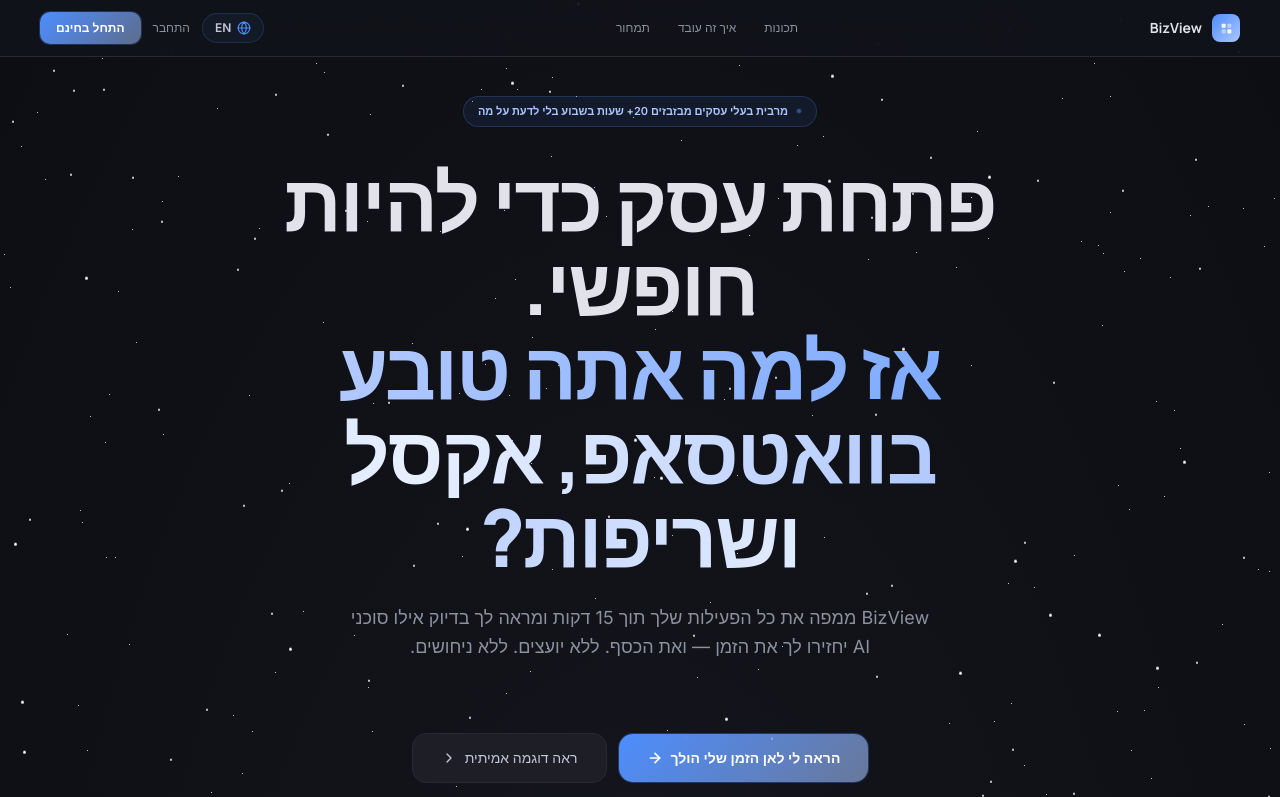
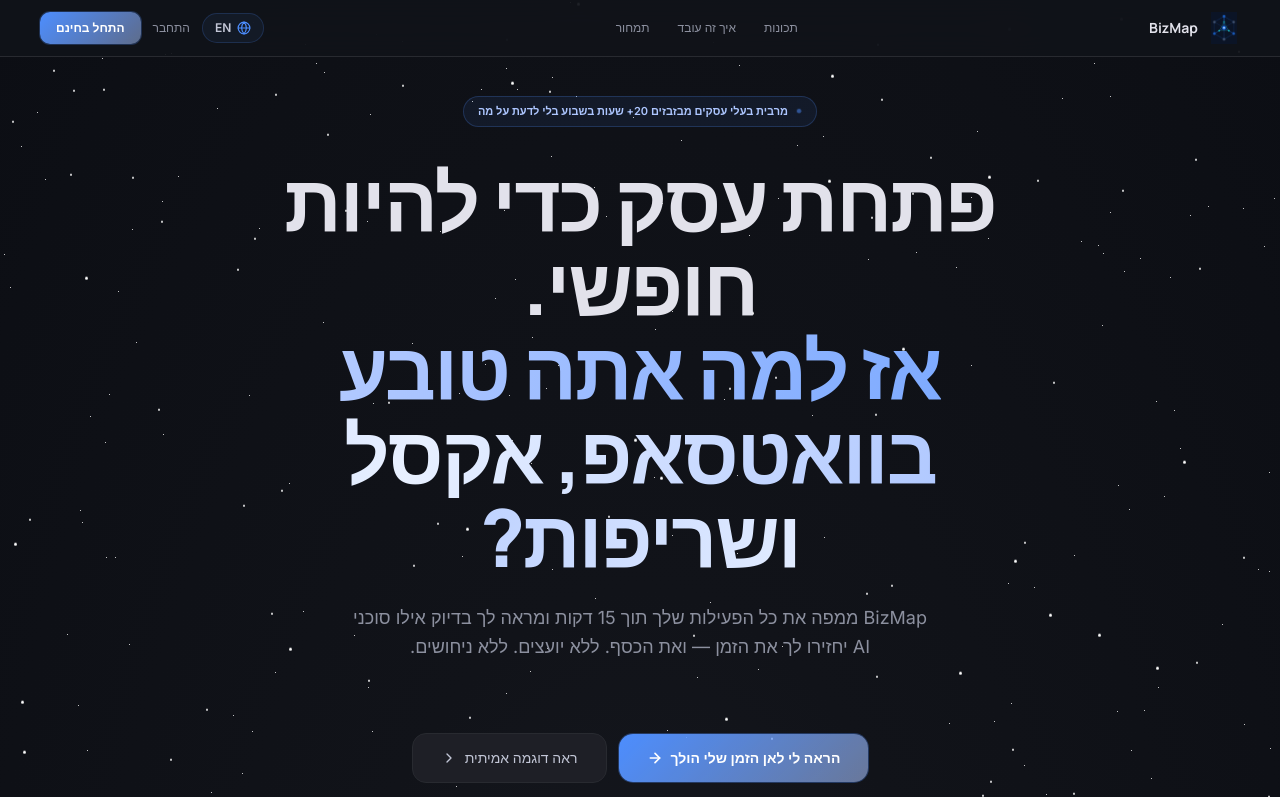
Before and after one commit to Shaus12/amitStartup, a Next.js app: page /landing in a window 1280 px wide. Shown: the top 797 px of the page. Built offline with nearby package versions, Linux system fonts and the light colour scheme.

Commit message:
brand: updated application name to BizMap and replaced svgs with imported logo

```diff
--- a/app/(app)/report/ReportClient.tsx
+++ b/app/(app)/report/ReportClient.tsx
@@ -103,7 +103,7 @@
               </div>
               <div className="text-right text-xs" style={{ color: C.muted }}>
                 <p>Generated {new Date().toLocaleDateString("en-US", { year: "numeric", month: "long", day: "numeric" })}</p>
-                <p className="mt-1">Powered by BizView + Claude AI</p>
+                <p className="mt-1">Powered by BizMap + Claude AI</p>
               </div>
             </div>
 
@@ -251,7 +251,7 @@
 
           {/* Footer */}
           <div className="mt-16 pt-6 flex items-center justify-between text-[10px]" style={{ borderTop: `1px solid ${C.border}`, color: C.muted }}>
-            <span>Generated by BizView Intelligence · bizview.app</span>
+            <span>Generated by BizMap Intelligence · bizview.app</span>
             <span>{new Date().toLocaleDateString()}</span>
           </div>
         </div>
--- a/app/layout.tsx
+++ b/app/layout.tsx
@@ -18,7 +18,7 @@
 });
 
 export const metadata: Metadata = {
-  title: "BizView — Your Business From Above",
+  title: "BizMap — Your Business From Above",
   description: "Understand every process in your business and find where AI can save you time and money.",
 };
 
--- a/app/login/page.tsx
+++ b/app/login/page.tsx
@@ -51,14 +51,9 @@
 
       <div className="relative w-full max-w-sm mx-4">
         <div className="flex items-center justify-center gap-2 mb-8">
-          <div
-            className="w-8 h-8 rounded-lg flex items-center justify-center"
-            style={{ background: "linear-gradient(135deg, #6366f1, #8b5cf6)", boxShadow: "0 0 20px rgba(99,102,241,0.4)" }}
-          >
-            <Network className="w-4 h-4 text-white" strokeWidth={1.5} />
-          </div>
+          <img src="/logo.png" alt="BizMap Logo" className="w-10 h-10 object-contain" />
           <span className="text-base font-semibold" style={{ color: "#e2e2eb", fontFamily: "var(--font-manrope)" }}>
-            BizView
+            BizMap
           </span>
         </div>
 
--- a/components/landing/LandingPage.tsx
+++ b/components/landing/LandingPage.tsx
@@ -90,7 +90,7 @@
       badge: "מרבית בעלי עסקים מבזבזים 20+ שעות בשבוע בלי לדעת על מה",
       h1: "פתחת עסק כדי להיות חופשי.",
       h2: "אז למה אתה טובע בוואטסאפ, אקסל ושריפות?",
-      sub: "BizView ממפה את כל הפעילות שלך תוך 15 דקות ומראה לך בדיוק אילו סוכני AI יחזירו לך את הזמן — ואת הכסף. ללא יועצים. ללא ניחושים.",
+      sub: "BizMap ממפה את כל הפעילות שלך תוך 15 דקות ומראה לך בדיוק אילו סוכני AI יחזירו לך את הזמן — ואת הכסף. ללא יועצים. ללא ניחושים.",
       cta1: "הראה לי לאן הזמן שלי הולך",
       cta2: "ראה דוגמה אמיתית",
       proof: ["15 דקות בלבד", "חוסך ~23 שעות/שבוע", "ללא כרטיס אשראי"],
@@ -110,7 +110,7 @@
       sub: "מיפינו את כל העסק שלך. בחינם.",
       items: [
         { label: "יועץ עסקי", cost: "₪3,000–8,000/חודש", note: "לפגישות שבועיות ודוח", bad: true },
-        { label: "BizView", cost: "חינם", note: "מפה מלאה + תוכנית AI + המלצות ספציפיות", bad: false },
+        { label: "BizMap", cost: "חינם", note: "מפה מלאה + תוכנית AI + המלצות ספציפיות", bad: false },
       ],
     },
     insight: {
@@ -176,7 +176,7 @@
     footer: {
       tag: "מרחב ה-AI שמבין את כל הפעילות העסקית שלך.",
       status: "כל המערכות פועלות",
-      copy: "© 2026 BizView. נבנה עם Claude AI. הנתונים שלך לא עוזבים את המחשב שלך.",
+      copy: "© 2026 BizMap. נבנה עם Claude AI. הנתונים שלך לא עוזבים את המחשב שלך.",
       cols: [
         { h: "מוצר",   links: ["מפת עסקים", "הזדמנויות AI", "ביקורת תהליכים", "ניתוח זמן"] },
         { h: "חברה",   links: ["אודות", "בלוג", "קריירה", "עיתונות"] },
@@ -190,7 +190,7 @@
     dir: "ltr" as const,
     nav: {
       features: "Features", howItWorks: "How it works",
-      pricing: "Pricing", signIn: "Sign in", cta: "Get BizView free",
+      pricing: "Pricing", signIn: "Sign in", cta: "Get BizMap free",
     },
     /* CRO-optimised copy:
        ✓ Outcome-focused headlines with specific numbers
@@ -202,7 +202,7 @@
       badge: "Join 500+ businesses already saving 23h/week",
       h1: "You started a business to be free.",
       h2: "So why are you drowning in WhatsApp, spreadsheets, and fires?",
-      sub: "BizView maps your entire operation in 15 minutes and shows you exactly which AI agents will recover your time — and your money. No consultants. No guesswork.",
+      sub: "BizMap maps your entire operation in 15 minutes and shows you exactly which AI agents will recover your time — and your money. No consultants. No guesswork.",
       cta1: "Show me where my time is going",
       cta2: "Watch a 2-min demo",
       proof: ["Takes just 15 minutes", "Saves ~23 hours/week on average", "No credit card required"],
@@ -222,7 +222,7 @@
       sub: "We mapped your entire business. Free.",
       items: [
         { label: "Business consultant", cost: "$800–3,000/mo", note: "For weekly meetings and a report", bad: true },
-        { label: "BizView", cost: "Free", note: "Full map + AI plan + specific recommendations", bad: false },
+        { label: "BizMap", cost: "Free", note: "Full map + AI plan + specific recommendations", bad: false },
       ],
     },
     insight: {
@@ -288,7 +288,7 @@
     footer: {
       tag: "The AI workspace that understands your entire business operation.",
       status: "All systems operational",
-      copy: "© 2026 BizView. Built with Claude AI. Local-first — your data never leaves your machine.",
+      copy: "© 2026 BizMap. Built with Claude AI. Local-first — your data never leaves your machine.",
       cols: [
         { h: "Product",   links: ["Business Map", "AI Opportunities", "Process Audit", "Time Analysis"] },
         { h: "Company",   links: ["About", "Blog", "Careers", "Press"] },
@@ -325,12 +325,7 @@
 /* ─── Shared logo mark ──────────────────────────────────────────────── */
 function BizLogo({ size = 14 }: { size?: number }) {
   return (
-    <svg width={size} height={size} viewBox="0 0 16 16" fill="none">
-      <rect x="2" y="2" width="5" height="5" rx="1" fill="white" fillOpacity="0.9" />
-      <rect x="9" y="2" width="5" height="5" rx="1" fill="white" fillOpacity="0.45" />
-      <rect x="2" y="9" width="5" height="5" rx="1" fill="white" fillOpacity="0.45" />
-      <rect x="9" y="9" width="5" height="5" rx="1" fill="white" fillOpacity="0.9" />
-    </svg>
+    <img src="/logo.png" alt="BizMap" style={{ width: size * 1.5, height: size * 1.5, objectFit: "contain" }} />
   );
 }
 
@@ -350,13 +345,8 @@
       <div className="max-w-[1400px] mx-auto px-6 md:px-10 h-14 flex items-center justify-between gap-8">
         {/* Logo */}
         <Link href="/" className="flex items-center gap-2.5 shrink-0">
-          <div
-            className="w-7 h-7 rounded-md flex items-center justify-center"
-            style={{ background: `linear-gradient(135deg, ${C.blue}, ${C.glow})` }}
-          >
-            <BizLogo size={13} />
-          </div>
-          <span className="text-sm font-bold" style={{ ...MF, color: C.text }}>BizView</span>
+          <img src="/logo.png" alt="BizMap Logo" className="w-8 h-8 object-contain" />
+          <span className="text-sm font-bold" style={{ ...MF, color: C.text }}>BizMap</span>
         </Link>
 
         {/* Nav links */}
@@ -599,10 +589,8 @@
         {/* Sidebar */}
         <div className="w-40 shrink-0 flex flex-col py-3 px-2" style={{ backgroundColor: C.s1, borderRight: `1px solid ${C.s3}` }}>
           <div className="flex items-center gap-2 px-2 mb-5">
-            <div className="w-5 h-5 rounded flex items-center justify-center" style={{ background: `linear-gradient(135deg, ${C.blue}, ${C.glow})` }}>
-              <BizLogo size={9} />
-            </div>
-            <span className="text-[11px] font-bold" style={{ ...MF, color: C.text }}>BizView</span>
+            <img src="/logo.png" alt="BizMap Logo" className="w-5 h-5 object-contain" />
+            <span className="text-[11px] font-bold" style={{ ...MF, color: C.text }}>BizMap</span>
           </div>
           <div className="text-[8px] font-bold tracking-widest uppercase px-2 mb-2" style={{ ...IF, color: C.s4 }}>Workspace</div>
           {[{ label: "Business Map", active: true }, { label: "AI Opportunities", active: false }].map(({ label, active }) => (
@@ -1214,7 +1202,7 @@
                 style={{ background: `linear-gradient(135deg, ${C.blue}, ${C.glow})` }}>
                 <BizLogo size={13} />
               </div>
-              <span className="text-sm font-bold" style={{ ...MF, color: C.text }}>BizView</span>
+              <span className="text-sm font-bold" style={{ ...MF, color: C.text }}>BizMap</span>
             </div>
             <p className="text-xs leading-relaxed" style={{ ...IF, color: C.muted, maxWidth: "26ch" }}>{f.tag}</p>
             <div className="flex items-center gap-2 mt-5">
--- a/components/layout/Sidebar.tsx
+++ b/components/layout/Sidebar.tsx
@@ -20,17 +20,7 @@
       {/* Logo */}
       <div className="px-5 h-14 flex items-center" style={{ borderBottom: "1px solid #282a30" }}>
         <div className="flex items-center gap-2.5">
-          <div
-            className="w-7 h-7 rounded-md flex items-center justify-center"
-            style={{ background: "linear-gradient(135deg, #4d8eff, #adc6ff)" }}
-          >
-            <svg width="14" height="14" viewBox="0 0 16 16" fill="none">
-              <rect x="2" y="2" width="5" height="5" rx="1" fill="white" fillOpacity="0.9" />
-              <rect x="9" y="2" width="5" height="5" rx="1" fill="white" fillOpacity="0.5" />
-              <rect x="2" y="9" width="5" height="5" rx="1" fill="white" fillOpacity="0.5" />
-              <rect x="9" y="9" width="5" height="5" rx="1" fill="white" fillOpacity="0.9" />
-            </svg>
-          </div>
+          <img src="/logo.png" alt="BizMap Logo" className="w-8 h-8 object-contain" />
           <div>
             <p className="text-sm font-bold tracking-tight leading-none" style={{ fontFamily: "var(--font-manrope)", color: "#e2e2eb" }}>
               BizMap
--- a/components/onboarding/OnboardingWizard.tsx
+++ b/components/onboarding/OnboardingWizard.tsx
@@ -67,20 +67,7 @@
       <div style={{ maxWidth: 480, width: "100%" }}>
         {/* Logo */}
         <div style={{ display: "flex", alignItems: "center", gap: 10, marginBottom: 40, justifyContent: "center" }}>
-          <div
-            style={{
-              width: 36, height: 36, borderRadius: 10,
-              background: "linear-gradient(135deg, #4d8eff, #adc6ff)",
-              display: "flex", alignItems: "center", justifyContent: "center",
-            }}
-          >
-            <svg width="18" height="18" viewBox="0 0 16 16" fill="none">
-              <rect x="2" y="2" width="5" height="5" rx="1" fill="white" fillOpacity="0.9" />
-              <rect x="9" y="2" width="5" height="5" rx="1" fill="white" fillOpacity="0.5" />
-              <rect x="2" y="9" width="5" height="5" rx="1" fill="white" fillOpacity="0.5" />
-              <rect x="9" y="9" width="5" height="5" rx="1" fill="white" fillOpacity="0.9" />
-            </svg>
-          </div>
+          <img src="/logo.png" alt="BizMap Logo" style={{ width: 40, height: 40, objectFit: "contain" }} />
           <span style={{ fontSize: 18, fontWeight: 700, color: "#e2e2eb", fontFamily: "var(--font-manrope)" }}>BizMap</span>
         </div>
 
@@ -230,7 +217,7 @@
     2: { emoji: "⚙️", title: "המבנה ממופה!", body: "מעולה. עכשיו נצלול לעומק — נבדוק לאן הזמן הולך ואיפה יש עומסים שאפשר להפחית. זה המקום שבו רוב הכסף אבוד." },
     3: { emoji: "🔍", title: "תפעול מוכן לניתוח", body: "הנתונים שנתת כבר מראים דפוסים מעניינים. עכשיו נזהה את נקודות החיכוך — איפה הצוות נתקע ואיפה הכאב הכי גדול." },
     4: { emoji: "💡", title: "כמעט שם!", body: "אנחנו בשלב האחרון לפני הניתוח. נגדיר את יעדי ה-AI שלך כדי שההמלצות יהיו ממוקדות בדיוק בצרכים שלך." },
-    5: { emoji: "🚀", title: "הכל מוכן לניתוח!", body: "בדקי את הסיכום וכשתאשר — BizView ינתח את הנתונים ויחזיר לך מפת הזדמנויות AI מותאמת אישית לעסק שלך." },
+    5: { emoji: "🚀", title: "הכל מוכן לניתוח!", body: "בדקי את הסיכום וכשתאשר — BizMap ינתח את הנתונים ויחזיר לך מפת הזדמנויות AI מותאמת אישית לעסק שלך." },
   };
 
   const currentGroup = getCurrentGroupIndex(currentStep);
@@ -283,22 +270,12 @@
 
         <div className="relative">
           <div className="flex items-center gap-3 mb-14">
-            <div
-              className="w-8 h-8 rounded-md flex items-center justify-center"
-              style={{ background: "linear-gradient(135deg, #4d8eff, #adc6ff)" }}
-            >
-              <svg width="16" height="16" viewBox="0 0 16 16" fill="none">
-                <rect x="2" y="2" width="5" height="5" rx="1" fill="white" fillOpacity="0.9" />
-                <rect x="9" y="2" width="5" height="5" rx="1" fill="white" fillOpacity="0.5" />
-                <rect x="2" y="9" width="5" height="5" rx="1" fill="white" fillOpacity="0.5" />
-                <rect x="9" y="9" width="5" height="5" rx="1" fill="white" fillOpacity="0.9" />
-              </svg>
-            </div>
+            <img src="/logo.png" alt="BizMap Logo" className="w-8 h-8 object-contain" />
             <span
               className="text-sm font-semibold tracking-tight"
               style={{ fontFamily: "var(--font-manrope)", color: "#e2e2eb" }}
             >
-              BizView
+              BizMap
             </span>
           </div>
 
@@ -400,17 +377,7 @@
           style={{ borderColor: "#282a30" }}
         >
           <div className="flex items-center gap-2 shrink-0 min-w-0">
-            <div
-              className="w-5 h-5 shrink-0 rounded flex items-center justify-center"
-              style={{ background: "linear-gradient(135deg, #4d8eff, #adc6ff)" }}
-            >
-              <svg width="10" height="10" viewBox="0 0 16 16" fill="none">
-                <rect x="2" y="2" width="5" height="5" rx="1" fill="white" fillOpacity="0.9" />
-                <rect x="9" y="2" width="5" height="5" rx="1" fill="white" fillOpacity="0.5" />
-                <rect x="2" y="9" width="5" height="5" rx="1" fill="white" fillOpacity="0.5" />
-                <rect x="9" y="9" width="5" height="5" rx="1" fill="white" fillOpacity="0.9" />
-              </svg>
-            </div>
+            <img src="/logo.png" alt="BizMap Logo" className="w-5 h-5 shrink-0 object-contain" />
             <span className="text-xs font-semibold truncate" style={{ color: "#c2c6d6", fontFamily: "var(--font-manrope)" }}>BizMap</span>
           </div>
           <span className="text-[11px] tabular-nums shrink-0" style={{ color: "#424754" }}>
```
Also changed, not shown: public/logo.png (added).
